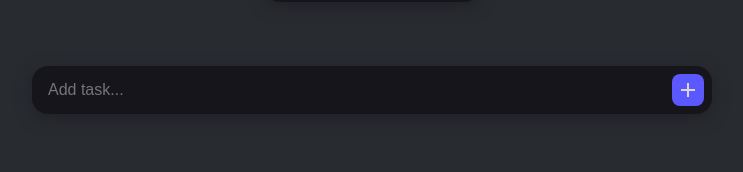
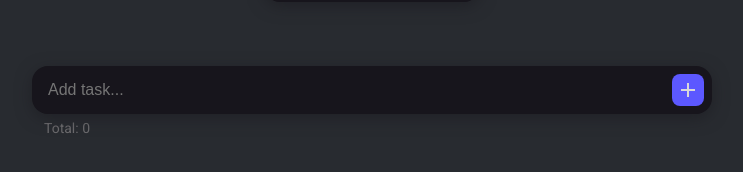
Before and after one commit to test2user-aqil/todo, a SvelteKit app: page / in a window 1280 px wide. Shown: the part 232-404 px from the top of the page, without its empty margins (268-1011 px from the left). Built offline with nearby package versions, Linux system fonts and the light colour scheme.

Commit message:
feat: add status bar

```diff
--- a/src/routes/+page.svelte
+++ b/src/routes/+page.svelte
@@ -4,6 +4,8 @@
 	import Todo from '$lib/components/Todo.svelte';
 	import TodoForm from '$lib/components/TodoForm.svelte';
 	import { todos } from '$lib/stores/todoStore';
+
+	let filtered = false;
 </script>
 
 <svelte:head>
@@ -20,6 +22,10 @@
 	<div class="content">
 		<div class="form">
 			<TodoForm />
+			<div class="status">
+				<p class="total">Total: {$todos.length}</p>
+				<div class="filter" />
+			</div>
 		</div>
 		<div class="todos">
 			{#each $todos as todo}
@@ -60,6 +66,20 @@
 		flex-direction: column;
 		align-items: center;
 		width: 100%;
+		gap: 0.375rem;
+	}
+
+	.status {
+		width: 100%;
+		display: flex;
+		flex-direction: row;
+		justify-content: space-between;
+		padding: 0 0.75rem;
+		font-size: 0.875rem;
+	}
+
+	.total {
+		color: var(--fg-muted);
 	}
 
 	.todos {
```
